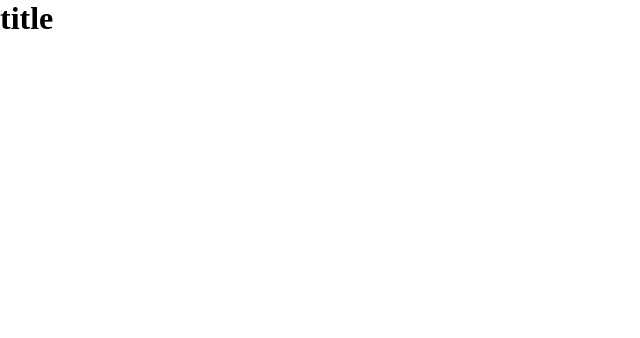
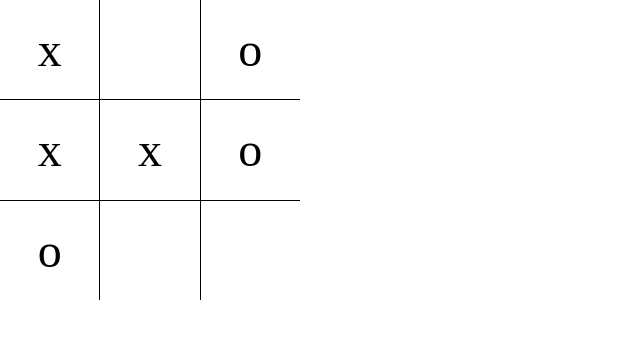
Before and after one commit to brocklee900/odinTicTacToe, a plain HTML site: page index.html in a window 1280 px wide. Shown: the whole page, without its empty margins (0-640 px from the left). Drawn offline with Linux system fonts and the light colour scheme.

Commit message:
Add styles for the gameboard display

```diff
--- a/index.html
+++ b/index.html
@@ -8,9 +8,35 @@
         <link rel="stylesheet" href="./styles.css">
     </head>
     <body>
-        <h1>
-            title
-        </h1>
+        <div id="gameContainer">
+            <div class="gameCell" id="1">
+                <p>x</p>
+            </div>
+            <div class="gameCell" id="2">
+                <p></p>
+            </div>
+            <div class="gameCell" id="3">
+                <p>o</p>
+            </div>
+            <div class="gameCell" id="4">
+                <p>x</p>
+            </div>
+            <div class="gameCell" id="5">
+                <p>x</p>
+            </div>
+            <div class="gameCell" id="6">
+                <p>o</p>
+            </div>
+            <div class="gameCell" id="7">
+                <p>o</p>
+            </div>
+            <div class="gameCell" id="8">
+                <p></p>
+            </div>
+            <div class="gameCell" id="9">
+                <p></p>
+            </div>
+        </div>
 
         <script src="./script.js"></script>
     </body>
--- a/styles.css
+++ b/styles.css
@@ -3,3 +3,34 @@
     padding: 0px;
     margin: 0px;
 }
+
+body {
+    height: 300px;
+    width: 300px
+}
+
+#gameContainer {
+    display: grid;
+    grid-template-rows: repeat(3, 1fr);
+    grid-template-columns: repeat(3, 1fr);
+    align-items: center;
+    justify-items: center;
+    gap: 1px;
+
+    height: 100%;
+    width: 100%;
+    background-color: black;
+}
+
+#gameContainer > .gameCell {
+    display: flex;
+    align-items: center;
+    justify-content: center;
+    background-color: white;
+    height: 100%;
+    width: 100%;
+}
+
+#gameContainer > .gameCell > p {
+    font-size: 3rem;
+}
```
